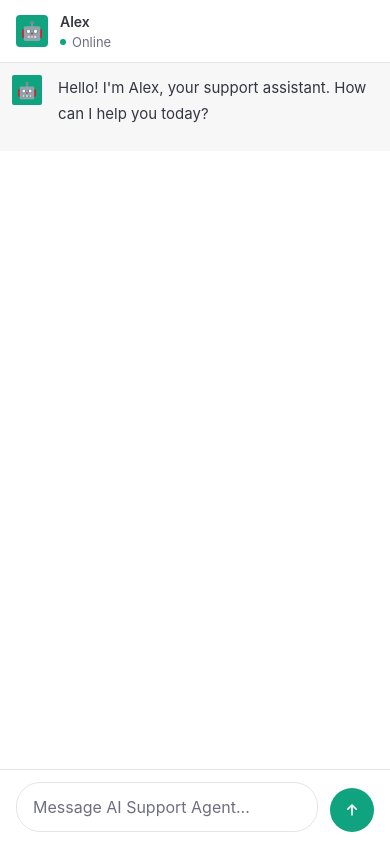
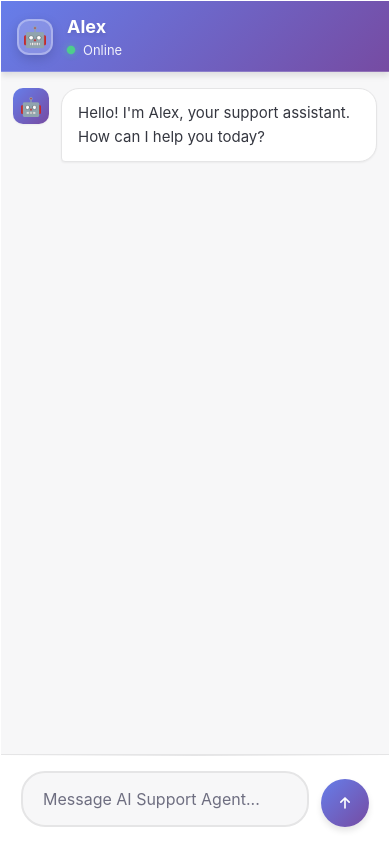
Before and after one commit to Yashraj2302/CUSTOMER-SUPPORT-AI-AGENT-CHATBOT, a Flask app: page / in a window 390 px wide. Run offline with Flask 3, Linux system fonts and the light colour scheme.

Commit message:
Redesign bot layout: Modern chat interface with rounded bubbles, gradient header, and improved spacing

```diff
--- a/public/style.css
+++ b/public/style.css
@@ -11,20 +11,23 @@
     --text-primary: #353740;
     --text-secondary: #6e6e80;
     --border: #e5e5e6;
-    --user-bg: #ffffff;
-    --assistant-bg: #f7f7f8;
+    --user-bg: #10a37f;
+    --assistant-bg: #ffffff;
     --accent: #10a37f;
     --accent-hover: #0d8f6e;
+    --shadow-sm: 0 1px 2px rgba(0, 0, 0, 0.05);
+    --shadow-md: 0 4px 6px rgba(0, 0, 0, 0.1);
+    --shadow-lg: 0 10px 25px rgba(0, 0, 0, 0.1);
 }
 
 body {
     font-family: -apple-system, BlinkMacSystemFont, 'Segoe UI', 'Roboto', 'Oxygen', 'Ubuntu', 'Cantarell', 'Fira Sans', 'Droid Sans', 'Helvetica Neue', sans-serif;
-    background: var(--bg-secondary);
+    background: linear-gradient(135deg, #667eea 0%, #764ba2 100%);
     min-height: 100vh;
     display: flex;
     justify-content: center;
     align-items: center;
-    padding: 0;
+    padding: 20px;
     color: var(--text-primary);
     -webkit-font-smoothing: antialiased;
     -moz-osx-font-smoothing: grayscale;
@@ -32,81 +35,104 @@ body {
 
 .chat-container {
     width: 100%;
-    max-width: 768px;
-    height: 100vh;
+    max-width: 900px;
+    height: 95vh;
+    max-height: 900px;
     background: var(--bg-primary);
     display: flex;
     flex-direction: column;
     overflow: hidden;
     position: relative;
-    box-shadow: 0 0 0 1px rgba(0, 0, 0, 0.05);
+    border-radius: 20px;
+    box-shadow: var(--shadow-lg);
+    border: 1px solid rgba(255, 255, 255, 0.2);
 }
 
 .chat-header {
-    background: var(--bg-primary);
-    border-bottom: 1px solid var(--border);
-    padding: 16px 24px;
+    background: linear-gradient(135deg, #667eea 0%, #764ba2 100%);
+    color: white;
+    padding: 20px 28px;
     display: flex;
     align-items: center;
     justify-content: space-between;
-    position: sticky;
-    top: 0;
+    position: relative;
     z-index: 100;
-    backdrop-filter: blur(10px);
-    background: rgba(255, 255, 255, 0.8);
+    box-shadow: var(--shadow-md);
+}
+
+.chat-header::after {
+    content: '';
+    position: absolute;
+    bottom: 0;
+    left: 0;
+    right: 0;
+    height: 1px;
+    background: rgba(255, 255, 255, 0.2);
 }
 
 .agent-info {
     display: flex;
     align-items: center;
-    gap: 12px;
+    gap: 14px;
 }
 
 .agent-avatar {
-    width: 32px;
-    height: 32px;
-    border-radius: 4px;
-    background: var(--accent);
+    width: 44px;
+    height: 44px;
+    border-radius: 12px;
+    background: rgba(255, 255, 255, 0.2);
+    backdrop-filter: blur(10px);
     display: flex;
     align-items: center;
     justify-content: center;
-    font-size: 18px;
+    font-size: 24px;
     flex-shrink: 0;
+    border: 2px solid rgba(255, 255, 255, 0.3);
+    box-shadow: 0 4px 12px rgba(0, 0, 0, 0.15);
 }
 
 .agent-info h1 {
-    font-size: 16px;
-    font-weight: 600;
-    color: var(--text-primary);
+    font-size: 18px;
+    font-weight: 700;
+    color: white;
     margin: 0;
-    line-height: 1.4;
+    line-height: 1.3;
+    text-shadow: 0 2px 4px rgba(0, 0, 0, 0.1);
 }
 
 .status {
     font-size: 13px;
-    color: var(--text-secondary);
+    color: rgba(255, 255, 255, 0.9);
     display: flex;
     align-items: center;
-    gap: 6px;
-    margin-top: 2px;
+    gap: 8px;
+    margin-top: 4px;
 }
 
 .status::before {
     content: '';
-    width: 6px;
-    height: 6px;
-    background: var(--accent);
+    width: 8px;
+    height: 8px;
+    background: #4ade80;
     border-radius: 50%;
     display: inline-block;
+    box-shadow: 0 0 8px rgba(74, 222, 128, 0.6);
+    animation: pulse 2s ease-in-out infinite;
+}
+
+@keyframes pulse {
+    0%, 100% { opacity: 1; transform: scale(1); }
+    50% { opacity: 0.8; transform: scale(1.1); }
 }
 
 .chat-messages {
     flex: 1;
     overflow-y: auto;
-    padding: 0;
-    background: var(--bg-primary);
+    padding: 24px;
+    background: var(--bg-secondary);
     display: flex;
     flex-direction: column;
+    gap: 20px;
     scroll-behavior: smooth;
 }
 
@@ -120,7 +146,7 @@ body {
 
 .chat-messages::-webkit-scrollbar-thumb {
     background: var(--bg-tertiary);
-    border-radius: 4px;
+    border-radius: 10px;
 }
 
 .chat-messages::-webkit-scrollbar-thumb:hover {
@@ -129,17 +155,12 @@ body {
 
 .message {
     display: flex;
-    gap: 0;
-    padding: 24px;
-    animation: fadeIn 0.3s ease-in;
-    border-bottom: 1px solid var(--border);
+    gap: 12px;
+    animation: messageSlide 0.3s ease-out;
+    align-items: flex-start;
 }
 
-.message:last-child {
-    border-bottom: none;
-}
-
-@keyframes fadeIn {
+@keyframes messageSlide {
     from {
         opacity: 0;
         transform: translateY(10px);
@@ -151,93 +172,134 @@ body {
 }
 
 .message.user-message {
-    background: var(--user-bg);
-}
-
-.message.agent-message {
-    background: var(--assistant-bg);
+    flex-direction: row-reverse;
 }
 
 .message-avatar {
-    width: 30px;
-    height: 30px;
-    border-radius: 2px;
+    width: 36px;
+    height: 36px;
+    border-radius: 10px;
     display: flex;
     align-items: center;
     justify-content: center;
-    font-size: 16px;
+    font-size: 18px;
     flex-shrink: 0;
-    margin-right: 16px;
+    box-shadow: var(--shadow-sm);
 }
 
 .agent-message .message-avatar {
-    background: var(--accent);
+    background: linear-gradient(135deg, #667eea 0%, #764ba2 100%);
+    color: white;
 }
 
 .user-message .message-avatar {
-    background: #5436da;
+    background: var(--user-bg);
+    color: white;
 }
 
 .message-content {
     flex: 1;
     display: flex;
     flex-direction: column;
-    gap: 8px;
-    max-width: 100%;
+    gap: 6px;
+    max-width: 75%;
+}
+
+.user-message .message-content {
+    align-items: flex-end;
 }
 
 .message-text {
-    line-height: 1.75;
+    padding: 14px 18px;
+    border-radius: 18px;
+    line-height: 1.6;
     word-wrap: break-word;
-    font-size: 16px;
-    color: var(--text-primary);
+    font-size: 15.5px;
     white-space: pre-wrap;
+    box-shadow: var(--shadow-sm);
+    position: relative;
+    animation: textAppear 0.2s ease-out;
+}
+
+@keyframes textAppear {
+    from {
+        opacity: 0;
+        transform: scale(0.95);
+    }
+    to {
+        opacity: 1;
+        transform: scale(1);
+    }
 }
 
 .agent-message .message-text {
+    background: var(--assistant-bg);
     color: var(--text-primary);
+    border-bottom-left-radius: 4px;
+    border: 1px solid var(--border);
 }
 
 .user-message .message-text {
-    color: var(--text-primary);
+    background: linear-gradient(135deg, #667eea 0%, #764ba2 100%);
+    color: white;
+    border-bottom-right-radius: 4px;
+    box-shadow: var(--shadow-md);
 }
 
 .message-time {
-    font-size: 12px;
+    font-size: 11px;
     color: var(--text-secondary);
-    margin-top: 4px;
+    padding: 0 4px;
+    font-weight: 500;
+}
+
+.user-message .message-time {
+    text-align: right;
+    color: rgba(255, 255, 255, 0.7);
 }
 
 .message-text strong {
-    font-weight: 600;
+    font-weight: 700;
 }
 
 .message-text ul,
 .message-text ol {
-    margin: 12px 0;
+    margin: 10px 0;
     padding-left: 24px;
 }
 
 .message-text li {
     margin: 6px 0;
-    line-height: 1.75;
+    line-height: 1.6;
 }
 
 .message-text code {
-    background: rgba(0, 0, 0, 0.05);
+    background: rgba(0, 0, 0, 0.08);
     padding: 2px 6px;
-    border-radius: 3px;
+    border-radius: 4px;
     font-family: 'Courier New', 'Monaco', monospace;
     font-size: 0.9em;
 }
 
+.user-message .message-text code {
+    background: rgba(255, 255, 255, 0.2);
+}
+
 .chat-input-container {
-    padding: 16px 24px;
+    padding: 20px 28px;
     background: var(--bg-primary);
     border-top: 1px solid var(--border);
-    position: sticky;
-    bottom: 0;
-    z-index: 100;
+    position: relative;
+}
+
+.chat-input-container::before {
+    content: '';
+    position: absolute;
+    top: 0;
+    left: 0;
+    right: 0;
+    height: 1px;
+    background: linear-gradient(90deg, transparent, var(--border), transparent);
 }
 
 .chat-form {
@@ -249,24 +311,26 @@ body {
 
 .message-input {
     flex: 1;
-    padding: 12px 16px;
-    border: 1px solid var(--border);
+    padding: 14px 20px;
+    border: 2px solid var(--border);
     border-radius: 24px;
     font-size: 16px;
     outline: none;
     transition: all 0.2s ease;
-    background: var(--bg-primary);
+    background: var(--bg-secondary);
     font-family: inherit;
     color: var(--text-primary);
     resize: none;
-    min-height: 44px;
+    min-height: 48px;
     max-height: 200px;
     line-height: 1.5;
 }
 
 .message-input:focus {
     border-color: var(--accent);
-    box-shadow: 0 0 0 3px rgba(16, 163, 127, 0.1);
+    background: var(--bg-primary);
+    box-shadow: 0 0 0 4px rgba(16, 163, 127, 0.1);
+    transform: translateY(-1px);
 }
 
 .message-input::placeholder {
@@ -274,23 +338,44 @@ body {
 }
 
 .send-button {
-    width: 44px;
-    height: 44px;
+    width: 48px;
+    height: 48px;
     border: none;
-    background: var(--accent);
+    background: linear-gradient(135deg, #667eea 0%, #764ba2 100%);
     color: white;
     border-radius: 50%;
     cursor: pointer;
     display: flex;
     align-items: center;
     justify-content: center;
-    transition: all 0.2s ease;
+    transition: all 0.3s cubic-bezier(0.4, 0, 0.2, 1);
     flex-shrink: 0;
+    box-shadow: var(--shadow-md);
+    position: relative;
+    overflow: hidden;
+}
+
+.send-button::before {
+    content: '';
+    position: absolute;
+    top: 50%;
+    left: 50%;
+    width: 0;
+    height: 0;
+    border-radius: 50%;
+    background: rgba(255, 255, 255, 0.3);
+    transform: translate(-50%, -50%);
+    transition: width 0.6s, height 0.6s;
+}
+
+.send-button:hover::before {
+    width: 300px;
+    height: 300px;
 }
 
 .send-button:hover {
-    background: var(--accent-hover);
-    transform: scale(1.05);
+    transform: scale(1.05) translateY(-2px);
+    box-shadow: var(--shadow-lg);
 }
 
 .send-button:active {
@@ -298,26 +383,33 @@ body {
 }
 
 .send-button:disabled {
-    opacity: 0.5;
+    opacity: 0.6;
     cursor: not-allowed;
     transform: none;
 }
 
 .send-button svg {
+    position: relative;
+    z-index: 1;
     width: 20px;
     height: 20px;
+    transition: transform 0.3s ease;
+}
+
+.send-button:hover svg {
+    transform: translateY(-2px);
 }
 
 .typing-indicator {
     display: flex;
-    gap: 4px;
-    padding: 8px 0;
+    gap: 6px;
+    padding: 14px 18px;
     align-items: center;
 }
 
 .typing-indicator span {
-    width: 8px;
-    height: 8px;
+    width: 10px;
+    height: 10px;
     border-radius: 50%;
     background: var(--text-secondary);
     animation: typingBounce 1.4s infinite;
@@ -326,14 +418,17 @@ body {
 
 .typing-indicator span:nth-child(1) {
     animation-delay: 0s;
+    background: #667eea;
 }
 
 .typing-indicator span:nth-child(2) {
     animation-delay: 0.2s;
+    background: #764ba2;
 }
 
 .typing-indicator span:nth-child(3) {
     animation-delay: 0.4s;
+    background: #f093fb;
 }
 
 @keyframes typingBounce {
@@ -342,7 +437,7 @@ body {
         opacity: 0.7;
     }
     30% {
-        transform: translateY(-10px);
+        transform: translateY(-12px);
         opacity: 1;
     }
 }
@@ -360,9 +455,13 @@ body {
 
 .welcome-container h2 {
     font-size: 32px;
-    font-weight: 600;
+    font-weight: 700;
     color: var(--text-primary);
     margin-bottom: 12px;
+    background: linear-gradient(135deg, #667eea 0%, #764ba2 100%);
+    -webkit-background-clip: text;
+    -webkit-text-fill-color: transparent;
+    background-clip: text;
 }
 
 .welcome-container p {
@@ -373,39 +472,65 @@ body {
 
 /* Responsive Design */
 @media (max-width: 768px) {
+    body {
+        padding: 0;
+    }
+
     .chat-container {
         max-width: 100%;
         height: 100vh;
+        max-height: 100vh;
+        border-radius: 0;
     }
 
     .message {
-        padding: 16px;
+        padding: 0;
     }
 
     .chat-header {
-        padding: 12px 16px;
+        padding: 16px 20px;
+    }
+
+    .chat-messages {
+        padding: 20px 16px;
+        gap: 16px;
     }
 
     .chat-input-container {
-        padding: 12px 16px;
+        padding: 16px 20px;
+    }
+
+    .message-content {
+        max-width: 85%;
     }
 
     .message-input {
-        font-size: 16px; /* Prevents zoom on iOS */
+        font-size: 16px;
     }
 }
 
 @media (max-width: 480px) {
-    .message {
-        padding: 12px;
+    .message-content {
+        max-width: 90%;
     }
 
     .message-text {
+        padding: 12px 16px;
         font-size: 15px;
     }
 
-    .agent-info h1 {
-        font-size: 14px;
+    .chat-header {
+        padding: 14px 16px;
+    }
+
+    .chat-messages {
+        padding: 16px 12px;
+    }
+
+    .agent-avatar {
+        width: 36px;
+        height: 36px;
+        font-size: 20px;
     }
 }
 
@@ -418,12 +543,11 @@ body {
         --text-primary: #ececf1;
         --text-secondary: #8e8ea0;
         --border: #565869;
-        --user-bg: #343541;
         --assistant-bg: #444654;
     }
 
     .chat-header {
-        background: rgba(52, 53, 65, 0.8);
+        background: linear-gradient(135deg, #667eea 0%, #764ba2 100%);
     }
 
     .message-input {
@@ -433,7 +557,7 @@ body {
     }
 
     .message-input:focus {
-        border-color: var(--accent);
+        background: #343541;
     }
 
     .chat-messages::-webkit-scrollbar-thumb {
```
Also changed, not shown: static/style.css (+224 -100 lines).
